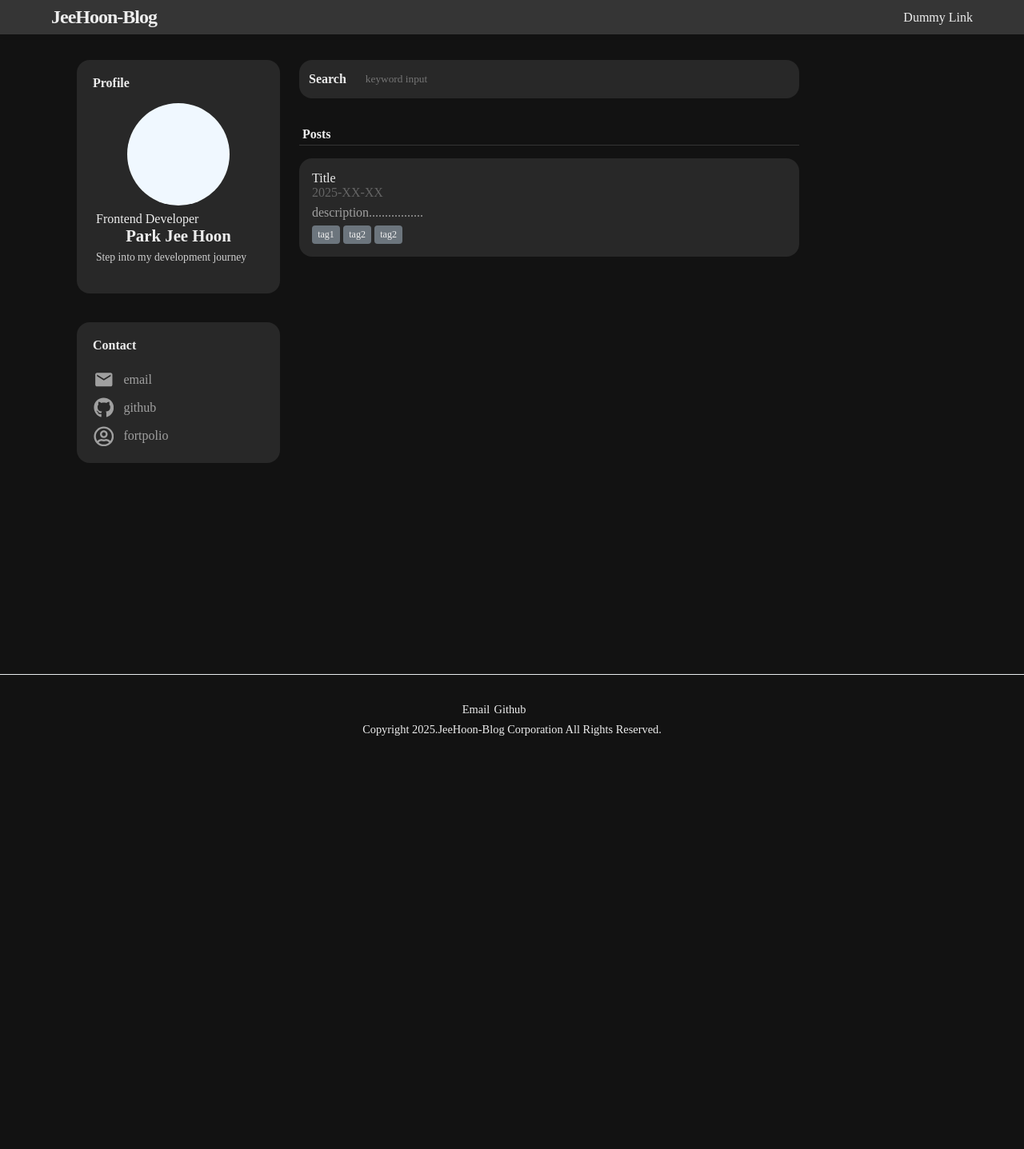
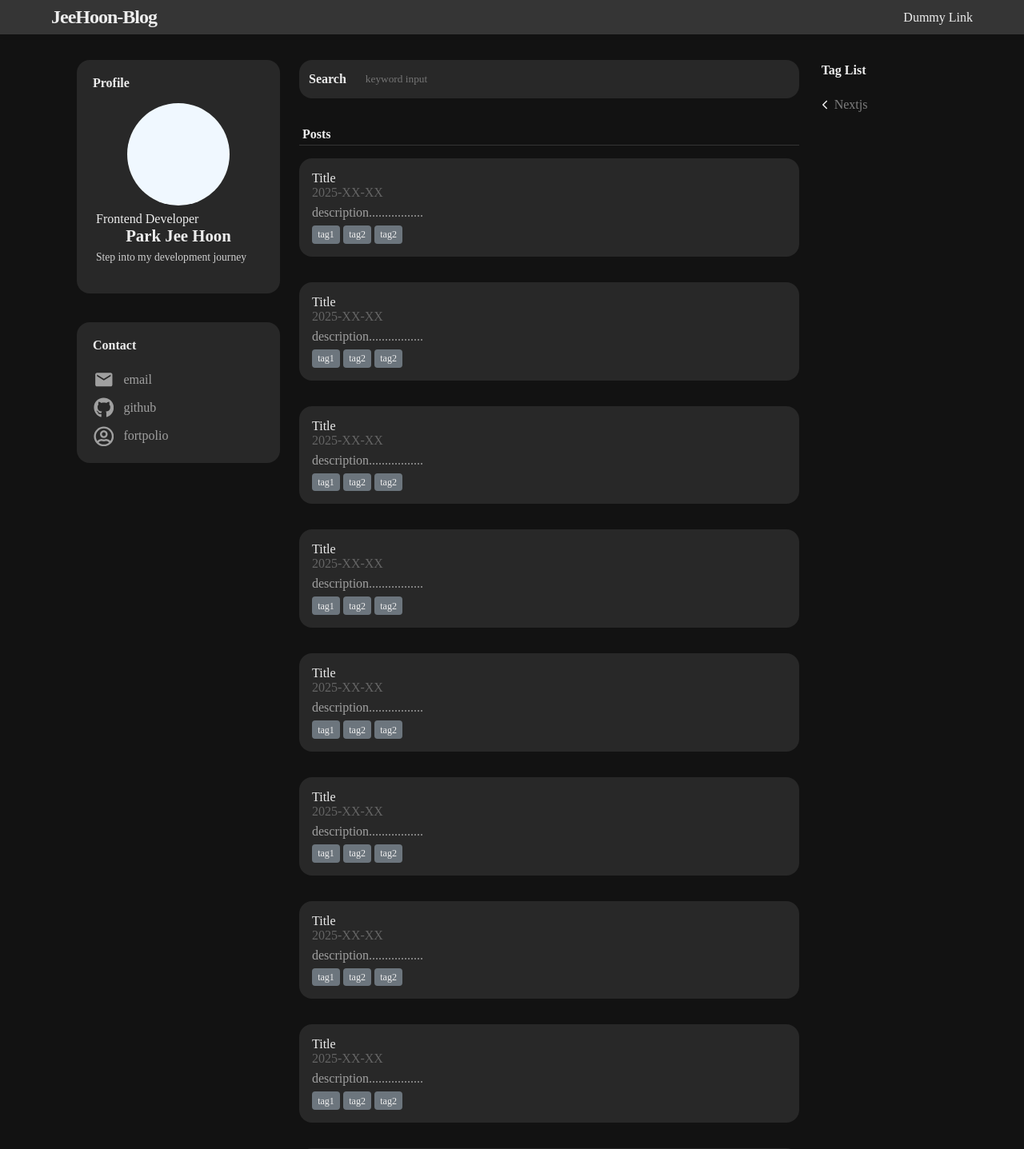
Before and after one commit to gkstj8300/jeehoon-blog, a Next.js app in the folder frontend/: page / in a window 1280 px wide. Shown: the top 1437 px of the page at 80% size. Before the commit the page ends 955 px from the top, so only its background shows below. Built offline with nearby package versions, Linux system fonts and the light colour scheme; a web font is replaced by a local one.

Commit message:
feat: add tag component
- tag 컴포넌트 생성

```diff
--- a/frontend/src/components/pages/Home/Home.module.scss
+++ b/frontend/src/components/pages/Home/Home.module.scss
@@ -2,20 +2,29 @@
 	display: grid;
 	grid-template-columns: repeat(12, minmax(0, 1fr));
 	gap: 1.5rem;
-	min-height: 100svh; // 임시 높이값 지정
 	padding: 2rem 0;
 }
 
 .lcontainer {
-	position: sticky;
-	top: 63px;
+	top: 60px;
 	display: none;
+	height: calc(-210px + 100vh);
 	overflow: scroll;
 	scrollbar-width: none;
 }
 
 .mainContainer {
 	grid-column: span 12 / span 12;
+}
+
+.rcontainer {
+	position: sticky;
+	top: 60px;
+	display: none;
+	grid-column: span 2 / span 2;
+	height: calc(-210px + 100vh);
+	overflow: scroll;
+	scrollbar-width: none;
 }
 
 @media (min-width: 1024px) {
@@ -27,4 +36,8 @@
 	.mainContainer {
 		grid-column: span 7 / span 7;
 	}
+
+	.rcontainer {
+		display: block;
+	}
 }
--- a/frontend/src/components/pages/Home/Home.tsx
+++ b/frontend/src/components/pages/Home/Home.tsx
@@ -1,9 +1,10 @@
 import React from "react";
 import styles from './Home.module.scss';
 import { Contact } from '@/components/pages/Home/Contact';
+import { Post } from '@/components/pages/Home/Post';
 import { Profile } from '@/components/pages/Home/Profile';
-import { Post } from '@/components/pages/Home/Post';
 import { SearchBox } from "@/components/pages/Home/SearchBox";
+import { Tag } from "@/components/pages/Home/Tag";
 
 type Props = {
     className?: string;
@@ -20,7 +21,9 @@ export const Home: React.FC<Props> = () => {
                 <SearchBox />
                 <Post />
             </div>
-            <div></div>
+            <div className={styles.rcontainer}>
+                <Tag />
+            </div>
         </div>
     );
 };
--- a/frontend/src/components/pages/Home/Post/Post.module.scss
+++ b/frontend/src/components/pages/Home/Post/Post.module.scss
@@ -1,7 +1,7 @@
 .title {
-    display: flex;
-    margin-bottom: 1rem;
-    justify-content: space-between;
-    align-items: center;
-    border-bottom: 1px solid rgb(52, 52, 52);
+	display: flex;
+	justify-content: space-between;
+	align-items: center;
+	margin-bottom: 1rem;
+	border-bottom: 1px solid rgb(52 52 52);
 }
--- a/frontend/src/components/pages/Home/Post/Post.tsx
+++ b/frontend/src/components/pages/Home/Post/Post.tsx
@@ -1,12 +1,25 @@
 import styles from './Post.module.scss';
+import { PostItem } from './PostItem';
 import { Title } from '@/components/ui/title';
-import { PostItem } from './PostItem';
 
 export const Post: React.FC = () => {
     return (
         <div className={styles.container}>
             <Title className={styles.title} title='Posts'/>
             <PostItem />
+            <PostItem />
+            <PostItem />
+            <PostItem />
+            <PostItem />
+            <PostItem />
+            <PostItem />
+            <PostItem />
+            <PostItem />
+            <PostItem />
+            <PostItem />
+            <PostItem />
+            <PostItem />
+            <PostItem />
         </div>
     );
 };
--- a/frontend/src/components/pages/Home/Post/PostItem/PostItem.module.scss
+++ b/frontend/src/components/pages/Home/Post/PostItem/PostItem.module.scss
@@ -1,17 +1,18 @@
 @use 'src/styles/variables';
 
 .container {
-    overflow: hidden;
 	position: relative;
 	margin-bottom: 1.5rem;
+	padding: 1rem;
+	overflow: hidden;
+	background-color: variables.$subBackgroundColor;
 	border-radius: 1rem;
-    background-color: variables.$subBackgroundColor;
-    padding: 1rem;
-    transition-property: box-shadow;
 	transition-timing-function: cubic-bezier(0.4, 0, 0.2, 1);
 	transition-duration: 300ms;
+	transition-property: box-shadow;
+
 	&:hover {
-        filter: drop-shadow(2px 5px 7px grey);
+		filter: drop-shadow(2px 5px 7px rgb(128 128 128));
 		transition: 0.2s;
 	}
 }
@@ -39,10 +40,6 @@
 	vertical-align: baseline;
 	background-color: #6c757d;
 	border-radius: .25rem;
-
-    &:hover {
-        background-color: variables.$subBackgroundColor;
-    }
 }
 
 
--- /dev/null
+++ b/frontend/src/components/pages/Home/Tag/Tag.module.scss
@@ -0,0 +1,8 @@
+.container {
+	display: block;
+}
+
+.link {
+    display: flex;
+    align-items: center;
+}
--- /dev/null
+++ b/frontend/src/components/pages/Home/Tag/Tag.tsx
@@ -0,0 +1,22 @@
+import styles from './Tag.module.scss';
+import { TagLink } from '@/components/ui/links/TagLink';
+import { Title } from '@/components/ui/title';
+import { IoIosArrowBack } from "react-icons/io";
+
+export const Tag: React.FC = () => {
+
+    return (
+        <div className={styles.container}>
+            <Title title='Tag List'/>
+            <div className={styles.link}>
+                <IoIosArrowBack />
+                <TagLink
+                    href='#'
+                    name='Nextjs'
+                />
+            </div>
+        </div>
+    );
+};
+
+Tag.displayName = 'Tag';
--- /dev/null
+++ b/frontend/src/components/pages/Home/Tag/index.ts
@@ -0,0 +1 @@
+export { Tag } from './Tag';
--- /dev/null
+++ b/frontend/src/components/ui/links/TagLink.module.scss
@@ -0,0 +1,9 @@
+.link {
+	display: block;
+	margin: 0.25rem 0;
+	padding: 0.25rem;
+	color: rgb(126 126 126);
+	font-size: 1rem;
+	line-height: 1.25rem;
+	cursor: pointer;
+}
--- /dev/null
+++ b/frontend/src/components/ui/links/TagLink.tsx
@@ -0,0 +1,39 @@
+import { UrlObject } from 'url';
+import classNames from 'classnames';
+import Link from 'next/link';
+import React, { AnchorHTMLAttributes, forwardRef, FC } from 'react';
+import styles from './TagLink.module.scss';
+
+export type Props = Omit<AnchorHTMLAttributes<HTMLAnchorElement>, 'href'> & {
+	href: string | UrlObject;
+	newTab?: boolean;
+    name: string;
+};
+
+export const TagLink: FC<Props> = forwardRef<HTMLAnchorElement, Props>(
+	(
+		{
+			href,
+			newTab,
+            name,
+			className,
+			/* eslint-disable @typescript-eslint/no-unused-vars */
+			target = newTab ? `_blank` : undefined,
+			...props
+		},
+		ref
+	) => {
+		return (
+            <Link
+                href={href}
+				ref={ref}
+                className={classNames(styles.link, className)}
+                {...props}
+            >
+                {name}
+            </Link>
+        )
+	}
+);
+
+TagLink.displayName = 'IconLink';
--- a/frontend/src/styles/_variables.scss
+++ b/frontend/src/styles/_variables.scss
@@ -11,10 +11,10 @@ $fontColor: rgb(237 237 237);
 $subFontColor: rgb(207 207 207);
 
 // post Font color
-$postFontColor: rgb(100, 100, 100);
+$postFontColor: rgb(100 100 100);
 
 // post sub font color
-$postSubFontColor: rgb(160, 160, 160);
+$postSubFontColor: rgb(160 160 160);
 
 // defalut font family
 $baseFont: notosanskr, serif;
--- a/frontend/src/styles/globals.scss
+++ b/frontend/src/styles/globals.scss
@@ -70,12 +70,6 @@ td {
 	box-sizing: border-box;
 }
 
-html,
-body {
-	max-width: 100vw;
-	overflow-x: hidden;
-}
-
 body {
 	color: var(--foreground);
 	font-family: NotoSansKR, serif;
```
Lines whose indentation alone changed are shown as unchanged.
